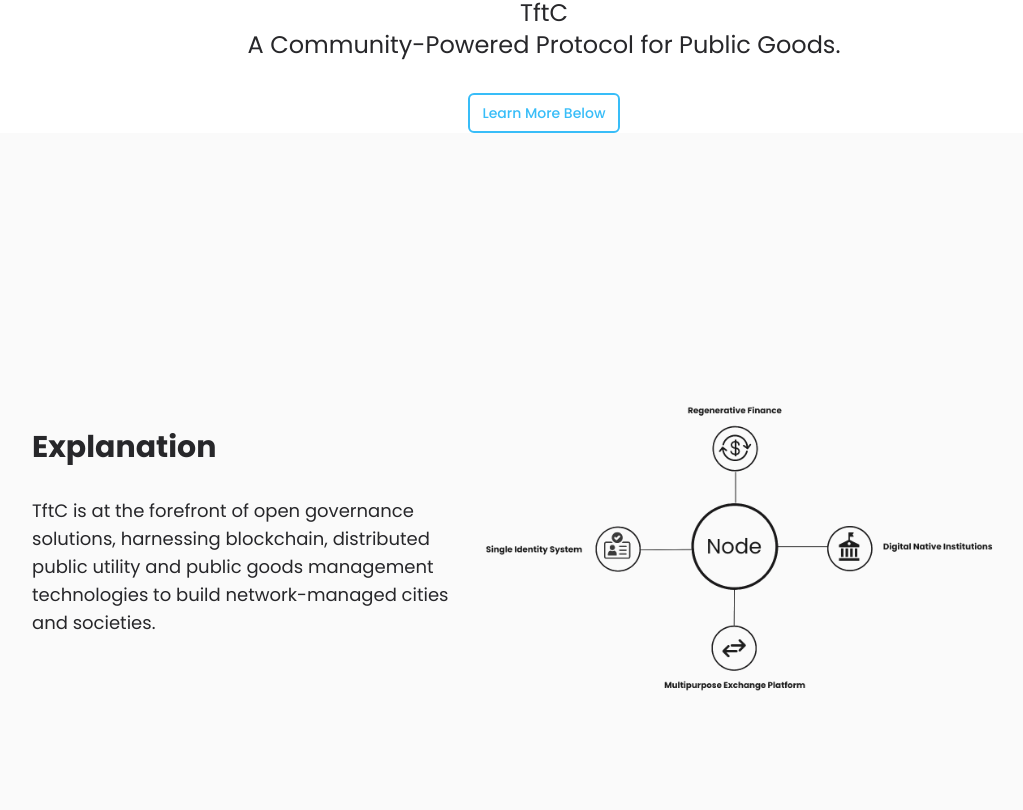
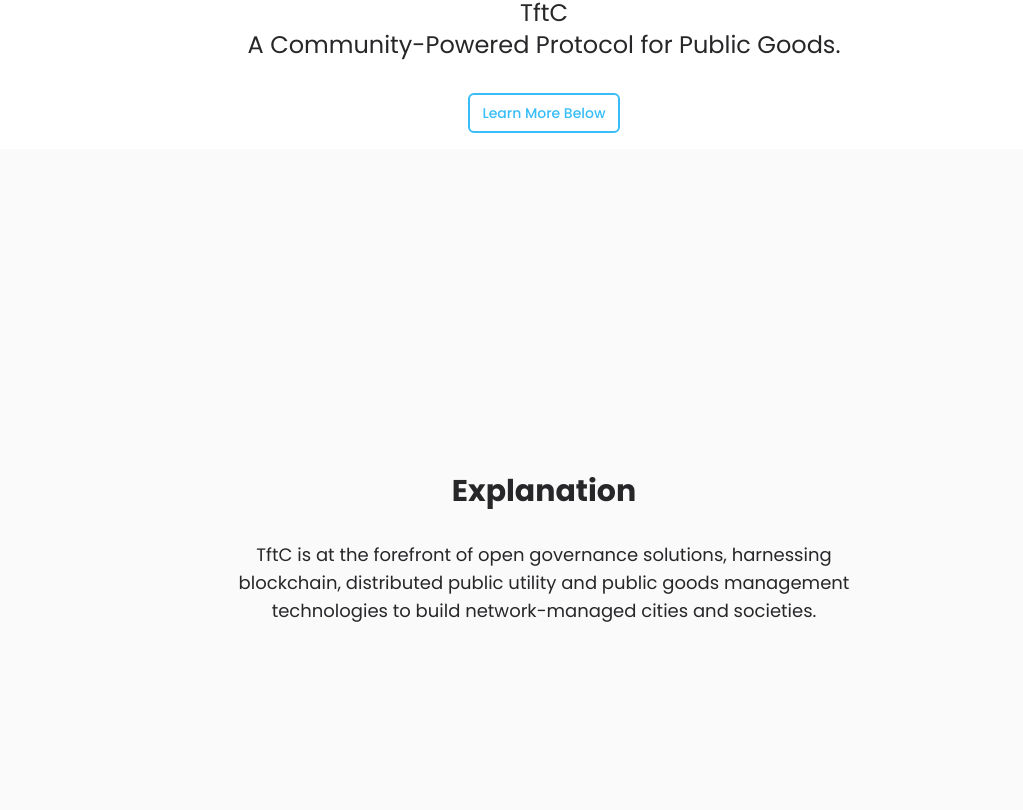
Before and after one commit to tools-for-the-commons/landingpage_tftc, a Nuxt app: page / in a window 1280 px wide. Shown: the part 710-1520 px from the top of the page, without its empty margins (96-1119 px from the left). Built offline with nearby package versions, Linux system fonts and the light colour scheme.

Commit message:
feat: update about

```diff
--- a/components/pages/index/about.vue
+++ b/components/pages/index/about.vue
@@ -3,21 +3,16 @@
 <template>
   <section
     id="home-about-page"
-    class="min-h-screen flex flex-col md:flex-row items-center gap-1 px-4 lg:px-8 xl:px-32 py-8 bg-zinc-50 dark:bg-slate-900"
+    class="min-h-screen flex flex-col md:flex-row items-center justify-center gap-1 px-4 lg:px-8 xl:px-32 py-8 bg-zinc-50 dark:bg-slate-900"
   >
     <div class="flex flex-col">
-      <h3 class="text-3xl font-bold">Explanation</h3>
-      <h4 class="text-lg font-normal max-w-md mt-8">
+      <h3 class="text-center text-3xl font-bold">Explanation</h3>
+      <h4 class="text-center text-lg font-normal max-w-2xl mt-8">
         TftC is at the forefront of open governance solutions, harnessing
         blockchain, distributed public utility and public goods management
         technologies to build network-managed cities and societies.
       </h4>
     </div>
-    <img
-      class="flex mt-8 w-full max-w-md lg:max-w-lg opacity-90 rounded-md pointer-events-none invert dark:invert-0"
-      src="~/assets/images/about.png"
-      alt="TftC About"
-    />
   </section>
 </template>
 
--- a/components/pages/index/hero.vue
+++ b/components/pages/index/hero.vue
@@ -5,7 +5,7 @@ const mutedVideo = ref(true);
 <template>
   <section
     id="home-hero-page"
-    class="flex flex-col gap-4 items-center text-center"
+    class="flex flex-col gap-4 items-center pb-4 text-center"
   >
     <div class="hero-video mb-8 flex w-full relative">
       <video
```
